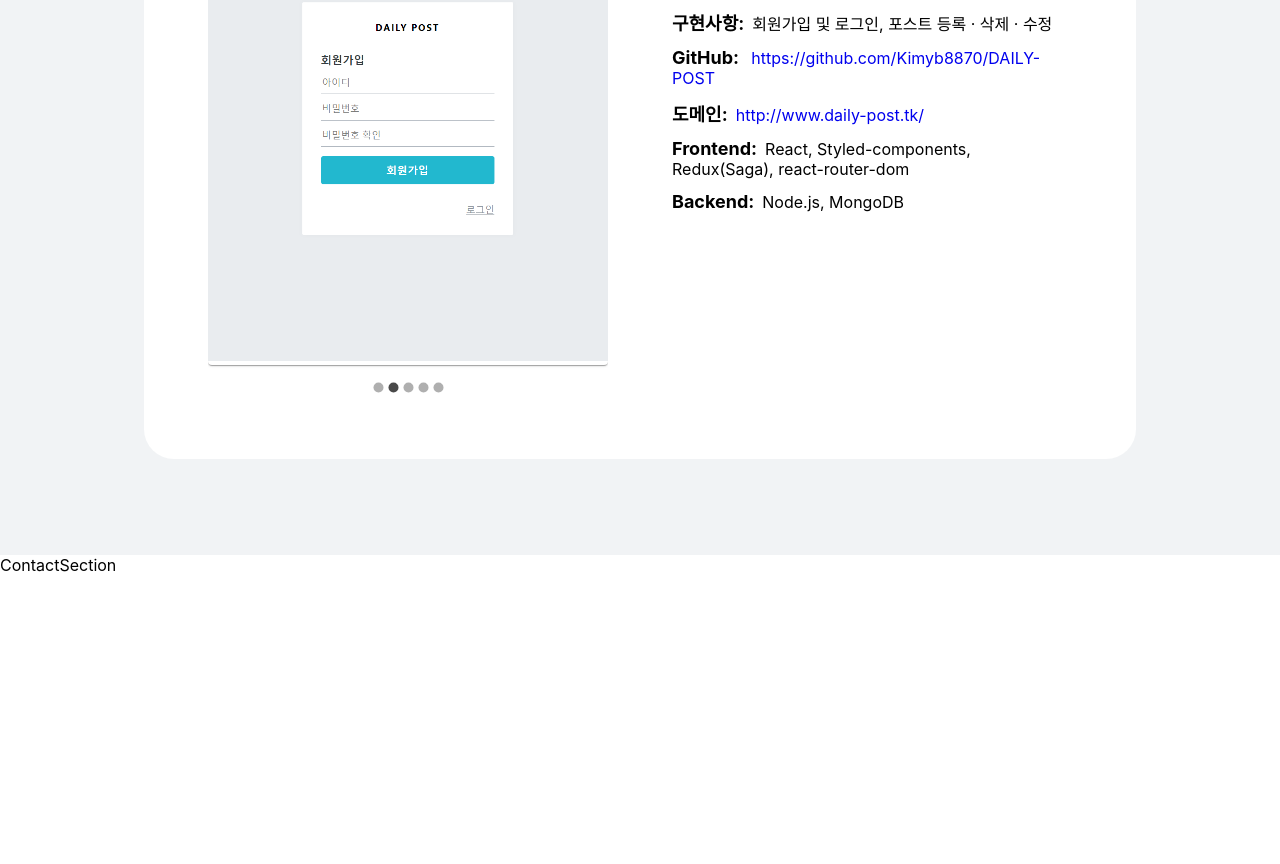
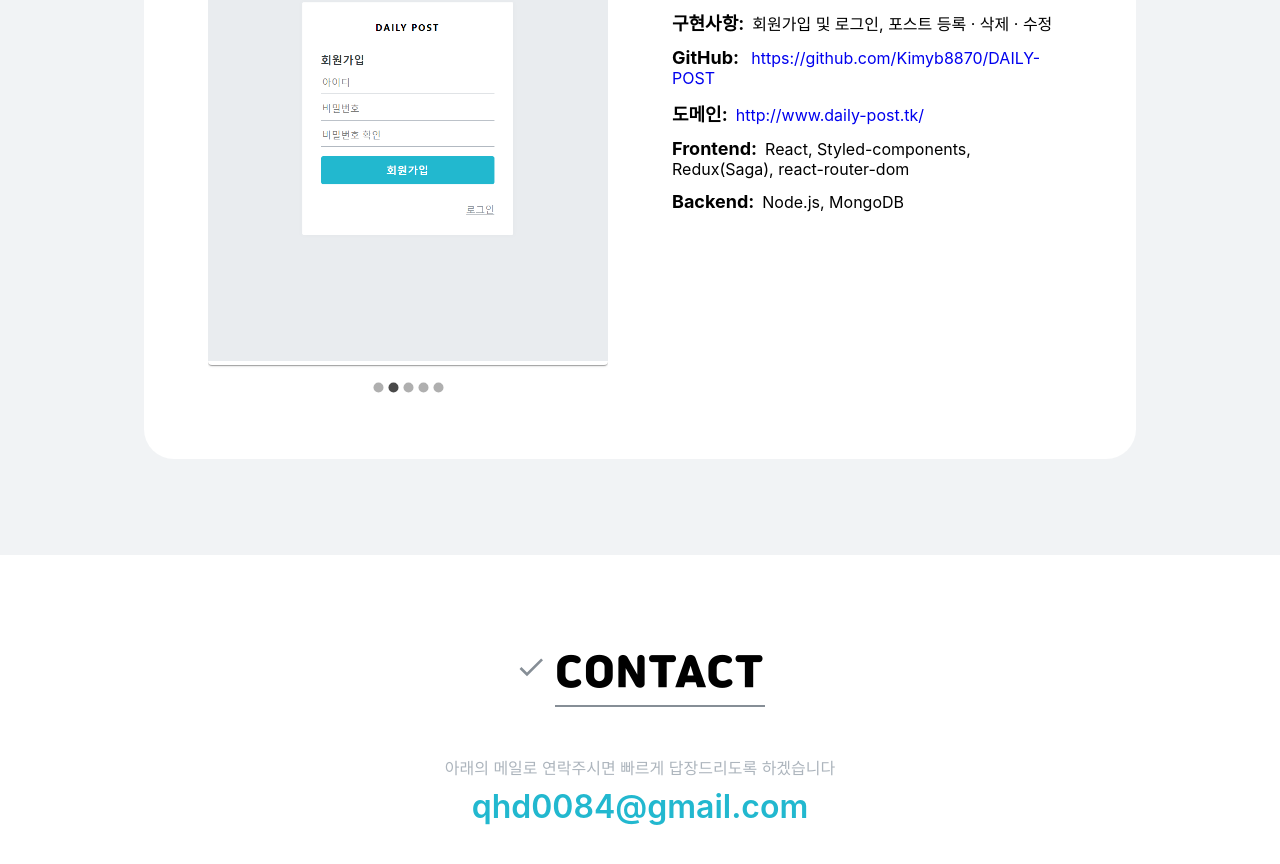
Before and after one commit to Kimyb8870/portfolio, a React (Create React App) app: page / in a window 1280 px wide. Shown: the part 2825-3689 px from the top of the page. Before the commit the page ends 3400 px from the top, so only its background shows below. Built offline with nearby package versions, Linux system fonts and the light colour scheme.

Commit message:
Feature: Contact section

```diff
--- /dev/null
+++ b/src/components/Contact/index.js
@@ -0,0 +1,29 @@
+import React from "react";
+import {
+  Description,
+  EmailLink,
+  StyledContact,
+  Wrapper,
+  GithubLink,
+} from "./styles/Contact";
+import SectionTitle from "../common/SectionTitle";
+import GitHubIcon from "@mui/icons-material/GitHub";
+
+const Contact = () => {
+  return (
+    <StyledContact>
+      <Wrapper>
+        <SectionTitle>CONTACT</SectionTitle>
+        <Description>
+          아래의 메일로 연락주시면 빠르게 답장드리도록 하겠습니다
+        </Description>
+        <EmailLink href="mailto:qhd0084@gmail.com">qhd0084@gmail.com</EmailLink>
+        {/* <GithubLink href="https://github.com/Kimyb8870" target="_blank">
+          <GitHubIcon />
+        </GithubLink> */}
+      </Wrapper>
+    </StyledContact>
+  );
+};
+
+export default Contact;
--- /dev/null
+++ b/src/components/Contact/styles/Contact.js
@@ -0,0 +1,44 @@
+import styled from "styled-components/macro";
+import { css } from "styled-components";
+import Responsive from "../../common/Responsive";
+import palette from "../../../lib/styles/palette";
+
+export const StyledContact = styled.div``;
+
+export const Wrapper = styled(Responsive)`
+  padding-top: 6rem;
+  padding-bottom: 4rem;
+`;
+
+export const Description = styled.p`
+  color: ${palette.gray[5]};
+  text-align: center;
+  margin-top: 3rem;
+`;
+
+export const EmailLink = styled.a`
+  font-size: 2rem;
+  text-decoration: none;
+  color: ${palette.cyan[5]};
+  display: block;
+  text-align: center;
+  margin-top: 0.5rem;
+  font-weight: 600;
+`;
+
+export const GithubLink = styled.a`
+  display: flex;
+  justify-content: center;
+  margin-top: 3rem;
+
+  .MuiSvgIcon-root {
+    width: 2.5rem;
+    height: 2.5rem;
+    fill: ${palette.gray[7]};
+    transition: all 200ms;
+
+    &:hover {
+      fill: ${palette.gray[6]};
+    }
+  }
+`;
--- a/src/sections/ContactSection.js
+++ b/src/sections/ContactSection.js
@@ -1,7 +1,12 @@
 import React from "react";
+import Contact from "../components/Contact";
 
 const ContactSection = () => {
-  return <div id="contact">ContactSection</div>;
+  return (
+    <div id="contact">
+      <Contact />
+    </div>
+  );
 };
 
 export default ContactSection;
```
